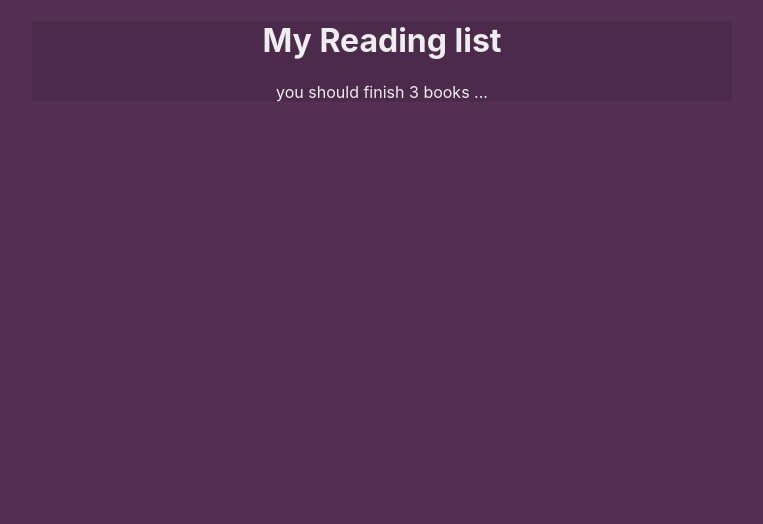
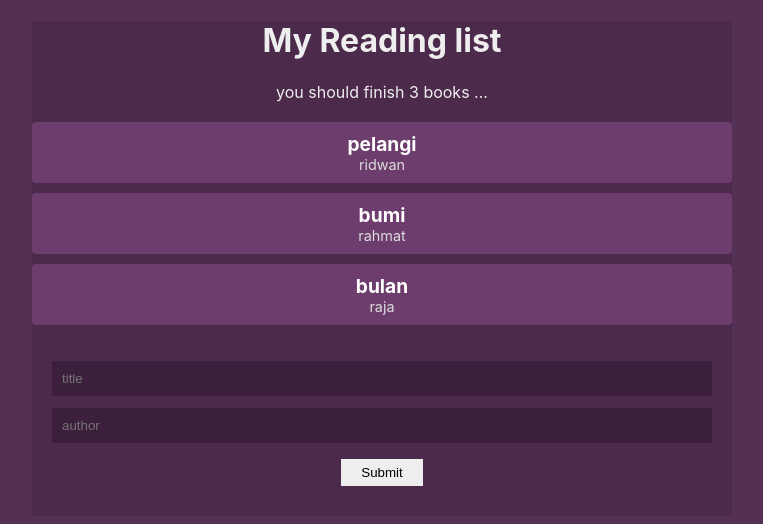
Before and after one commit to muhsinSutanto/react-context-hooks, a React (Create React App) app: page / in a window 1280 px wide. Shown: the top 524 px of the page, without its empty margins (258-1021 px from the left). Built offline with nearby package versions, Linux system fonts and the light colour scheme.

Commit message:
add bookForm

```diff
--- a/src/App.js
+++ b/src/App.js
@@ -2,12 +2,16 @@ import React from "react";
 import "./App.css";
 import BookContextProvider from "./context/BookContext";
 import Navbar from "./components/Navbar";
+import BookList from "./components/BookList";
+import BookForm from "./components/BookForm";
 
 function App() {
   return (
     <div className="App">
       <BookContextProvider>
         <Navbar/>
+        <BookList/>
+        <BookForm/>
       </BookContextProvider>
     </div>
   );
--- a/src/components/BookDetail.js
+++ b/src/components/BookDetail.js
@@ -0,0 +1,14 @@
+import React, { useContext, Component } from 'react';
+import {BookContext} from '../context/BookContext'
+
+const BookDetail = ({book}) => {
+  const {removeBook} = useContext(BookContext)
+  return (
+    <li onClick={()=> removeBook(book.id)} >
+      <div className='title'>{book.title}</div>
+      <div className='author'>{book.author}</div>
+    </li>
+   );
+}
+
+export default BookDetail;
--- a/src/components/BookForm.js
+++ b/src/components/BookForm.js
@@ -0,0 +1,30 @@
+import React, { useState, useContext, Component } from 'react';
+import {BookContext} from '../context/BookContext'
+
+const BookForm = () => {
+  const {addBook} = useContext(BookContext)
+  const [title, setTitle] = useState('')
+  const [author, setAuthor] = useState('')
+
+  const onSubmit = (event) => {
+    event.preventDefault();
+    addBook(title, author)
+    setTitle('')
+    setAuthor('')
+  }
+
+  // const onChange = () = {
+  //   set
+  // }
+
+
+  return (
+    <form onSubmit={onSubmit}>
+      <input type='text' placeholder='title' onChange={(e)=> setTitle(e.target.value)} required/>
+      <input type='text' placeholder='author' onChange={(e)=> setAuthor(e.target.value)} required/>
+      <input type='submit' />
+    </form>
+   );
+}
+
+export default BookForm;
--- a/src/components/BookList.js
+++ b/src/components/BookList.js
@@ -0,0 +1,22 @@
+import React, { useContext, Component } from 'react';
+import {BookContext} from '../context/BookContext'
+import BookDetail from './BookDetail'
+
+const BookList = () => {
+  const {books} = useContext(BookContext)
+  return books.length ? (
+    <div className="book-list">
+      {books.map((book) => {
+        return(
+          <BookDetail book={book} id={book.id} />
+        )
+      })}
+    </div>
+  ):(
+    <div className='empty'>
+      no books to read
+    </div>
+  )
+}
+
+export default BookList;
--- a/src/context/BookContext.js
+++ b/src/context/BookContext.js
@@ -7,7 +7,7 @@ const BookContextProvider = props => {
   const [books, setBooks] = useState([
     { id: 1, title: "pelangi", author: "ridwan" },
     { id: 2, title: "bumi", author: "rahmat" },
-    { id: 1, title: "bulan", author: "raja" }
+    { id: 3, title: "bulan", author: "raja" }
   ]);
 
   const addBook = (title, author) => {
@@ -17,7 +17,7 @@ const BookContextProvider = props => {
   const removeBook = id => {
     setBooks(books.filter(book => book.id !== id));
   };
-  console.log("book", books);
+  // console.log("book", books);
 
   return (
     <BookContext.Provider value={{ books, addBook, removeBook }}>
--- a/src/index.css
+++ b/src/index.css
@@ -23,3 +23,56 @@ body {
 .navbar h1{
   margin: 10px 0;
 }
+
+book-list{
+  margin: 20px;
+}
+.book-list ul{
+  padding: 0;
+  list-style-type: none;
+}
+.book-list li{
+  background: #6d3d6d;
+  border-radius: 4px;
+  padding: 10px;
+  cursor: pointer;
+  margin: 10px 0;
+  list-style-type: none;
+}
+.book-list li:hover{
+  opacity: 0.7;
+  text-decoration: line-through;
+}
+.book-list .title{
+  font-weight: bold;
+  color: #fff;
+  font-size: 1.2em;
+}
+.book-list .author{
+  font-size: 0.9em;
+  color: #ddd;
+}
+.empty{
+  margin: 20px;
+  text-align: center;
+}
+
+form{
+  padding: 20px;
+}
+input[type='text']{
+  width: 100%;
+  padding: 10px;
+  box-sizing: border-box;
+  margin: 6px 0;
+  background: #3c1f3c;
+  color: #fff;
+  border: 0;
+}
+input[type='submit']{
+  margin: 10px auto;
+  background: #eee;
+  border: 0;
+  padding: 6px 20px;
+  display: block;
+}
```
